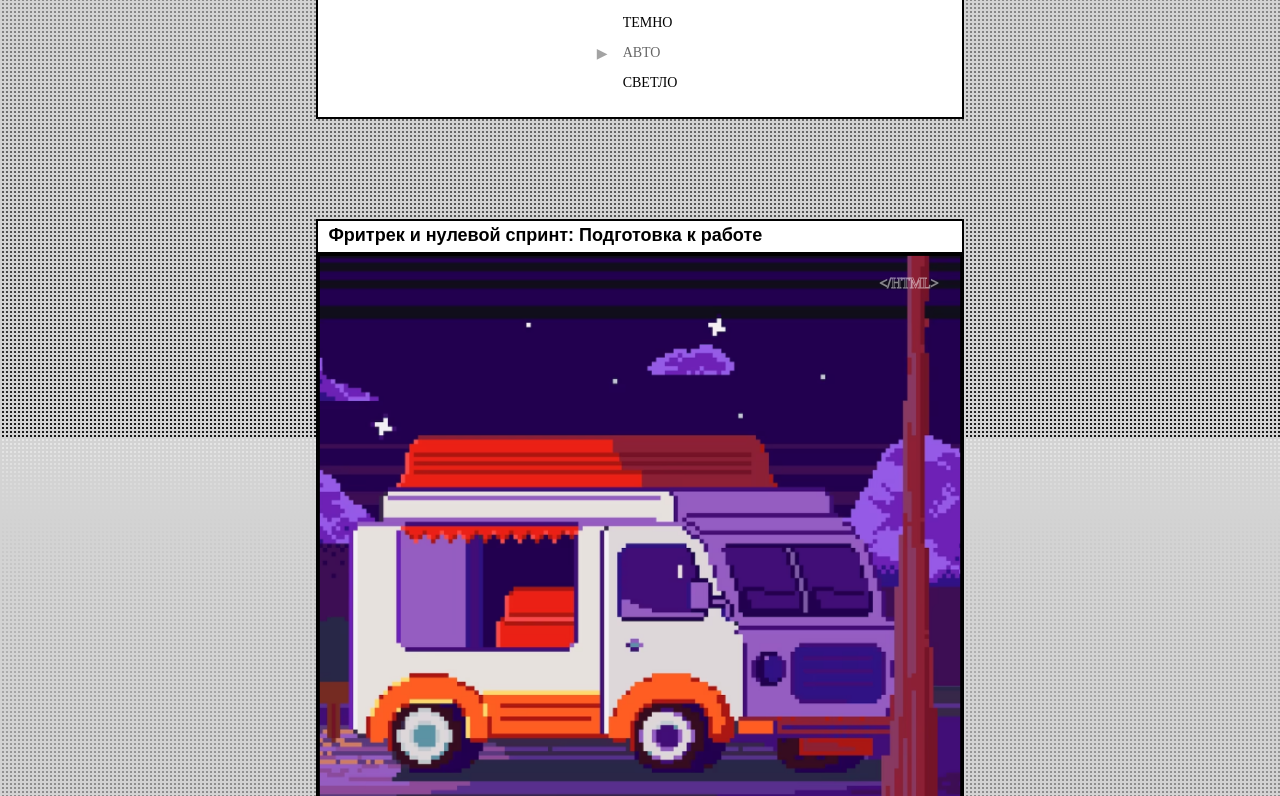
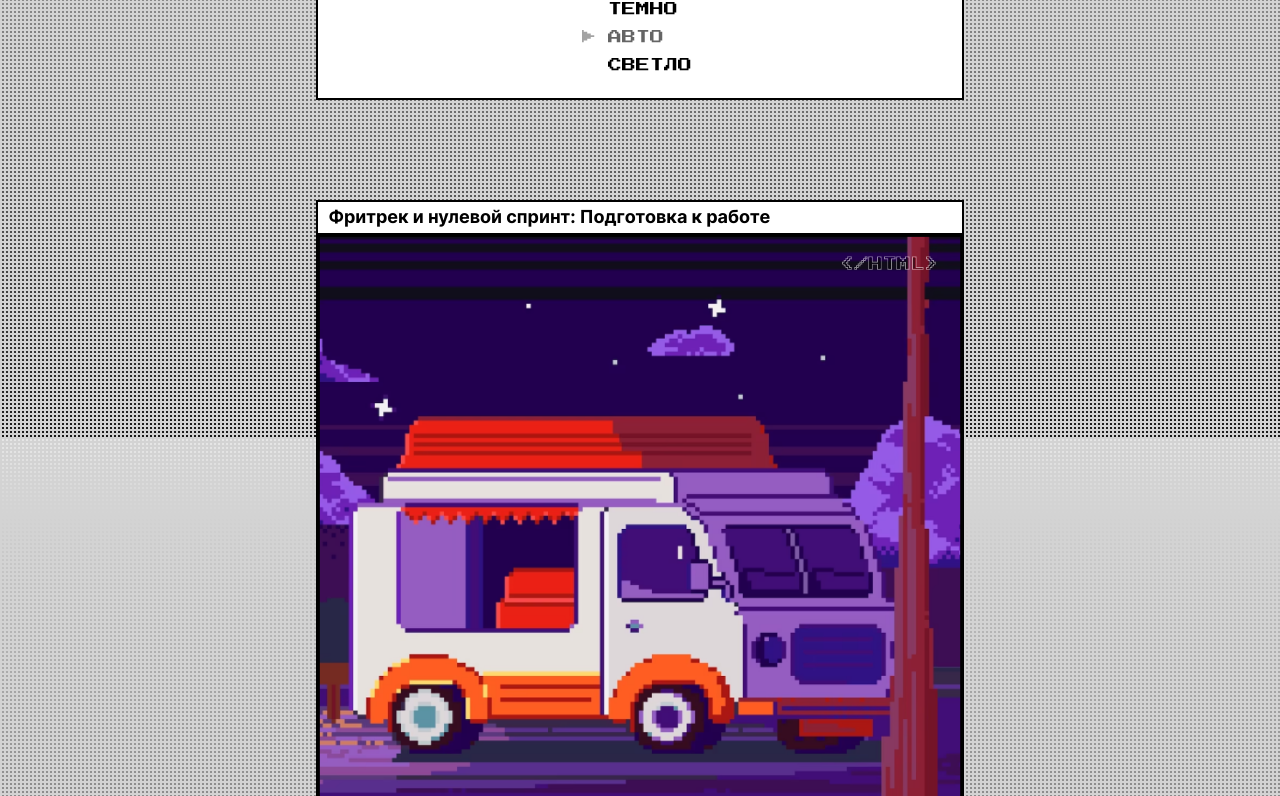
Before and after one commit to Grustnyykater/zakrivayuschiy-teg-ad, a plain HTML site: page index.html in a window 1280 px wide. Shown: the part 363-1159 px from the top of the page. Drawn offline with Linux system fonts and the light colour scheme.

Commit message:
Update fonts.css

```diff
--- a/fonts/fonts.css
+++ b/fonts/fonts.css
@@ -1 +1,16 @@
 /* В этом файле вы импортируете все шрифты для сайта. Один из них вариативный и требует особенной настройки */
+
+@font-face {
+    font-family: 'PressStart2P';
+    src: url(./PressStart2P-Regular.woff) format('woff');
+    font-weight: normal;
+    font-display: swap;
+  }
+
+  @font-face {
+    font-family: Inter-Variable;
+    src: url(./Inter-Variable.woff2) format('woff2 supports variations'),
+         url(./Inter-Variable.woff2) format('woff2-variations');
+    font-weight: 400 785;
+    font-display: swap;
+  }
```
